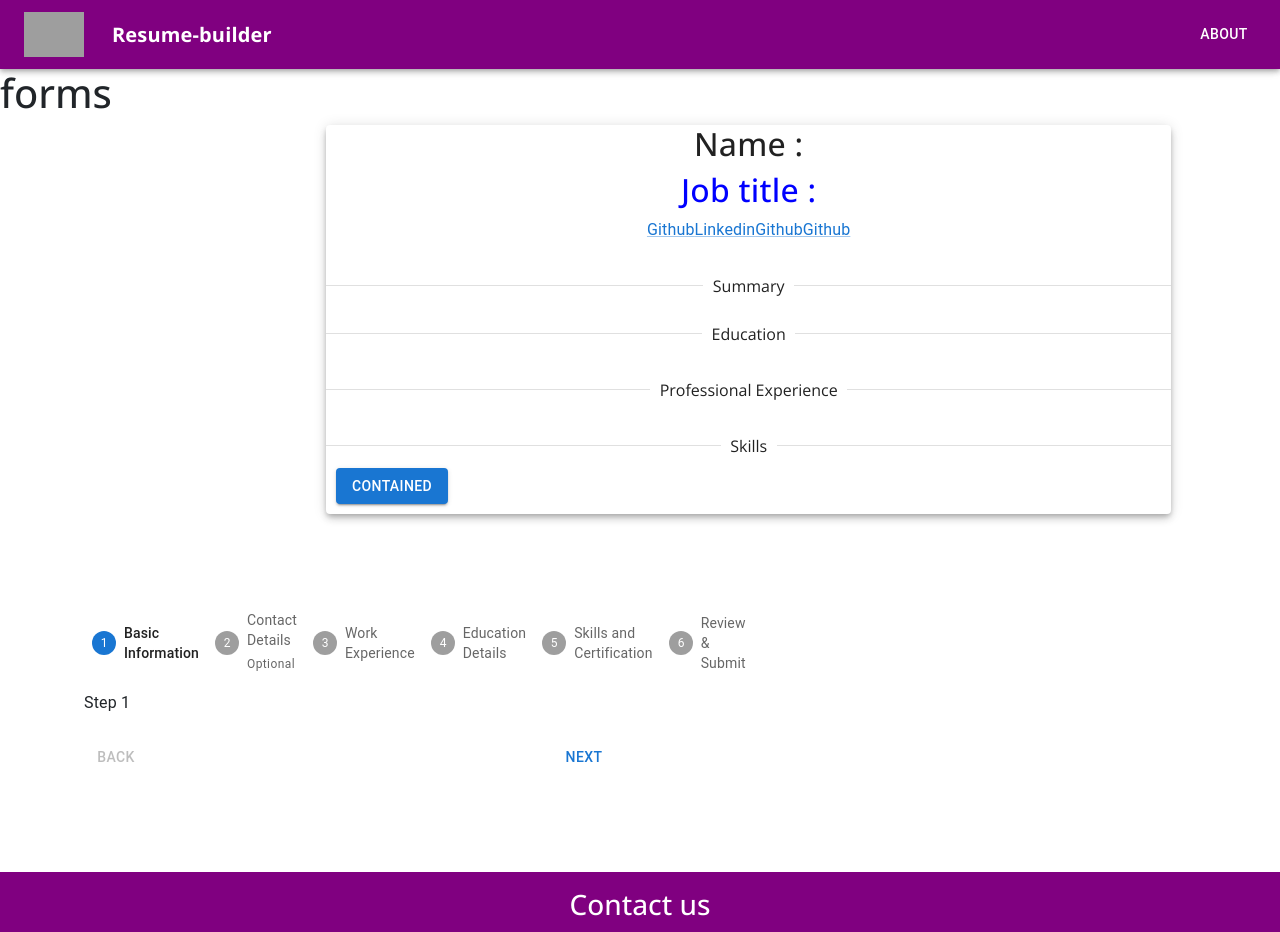
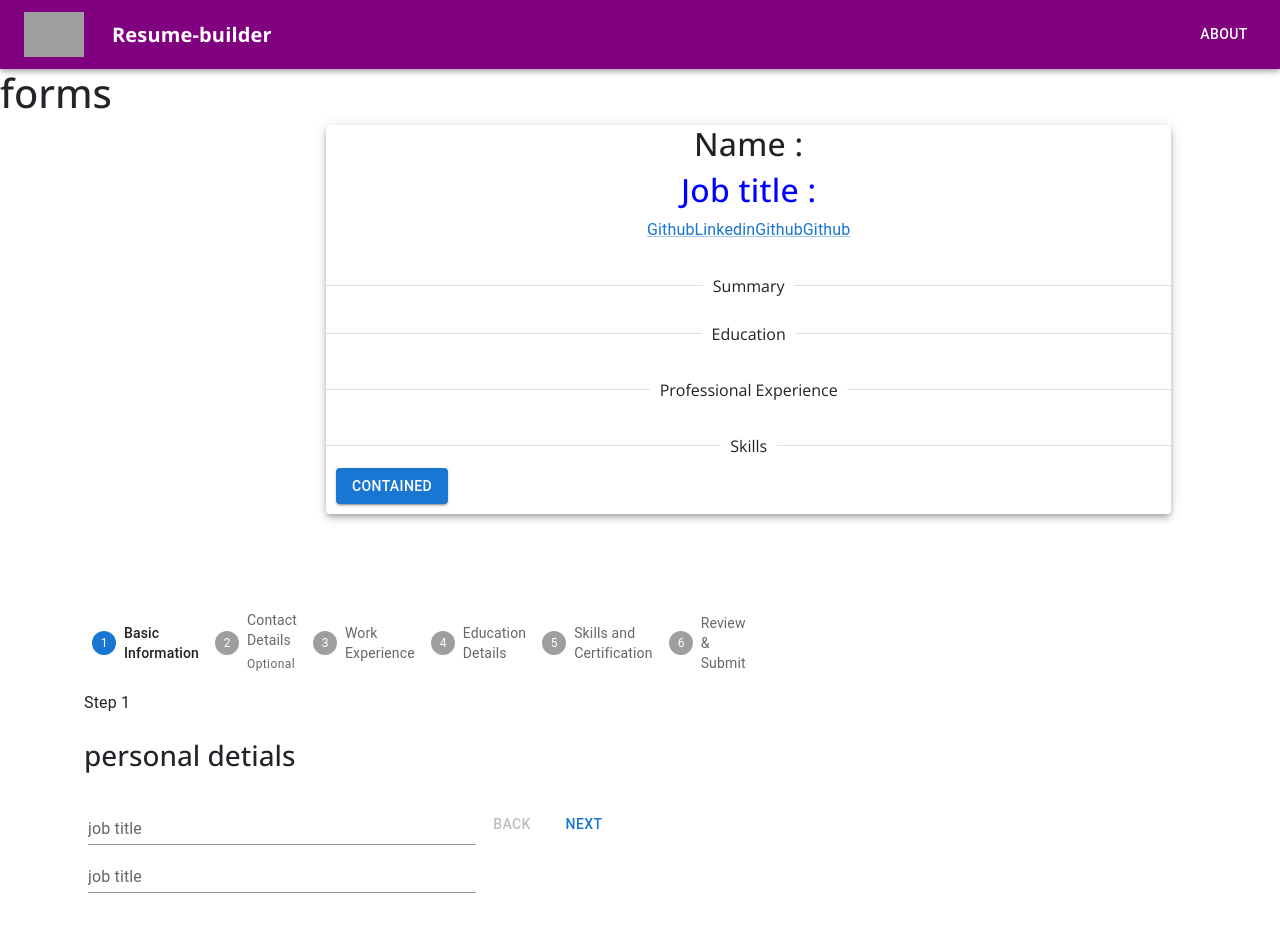
Before and after one commit to amiljoseph03/resume-builder, a React (Vite) app: page /forms in a window 1280 px wide. Shown: the top 932 px of the page. Built offline with nearby package versions, Linux system fonts and the light colour scheme; grey boxes are pictures that could not be loaded.

Commit message:
all steps comleted

```diff
--- a/src/components/Steps.jsx
+++ b/src/components/Steps.jsx
@@ -140,6 +140,10 @@ import Step from '@mui/material/Step';
 import StepLabel from '@mui/material/StepLabel';
 import Button from '@mui/material/Button';
 import Typography from '@mui/material/Typography';
+import { Stack } from '@mui/material';
+
+import TextField from '@mui/material/TextField';
+
 
 export default function HorizontalLinearStepper() {
   const steps = [
@@ -339,7 +343,7 @@ const renderStepContent=(step)=>{
           <Box sx={{ display: 'flex', flexDirection: 'row', pt: 2 }}>
 
            <Box>
-
+            {renderStepContent(activeStep)}
            </Box>
 
             <Button
```
